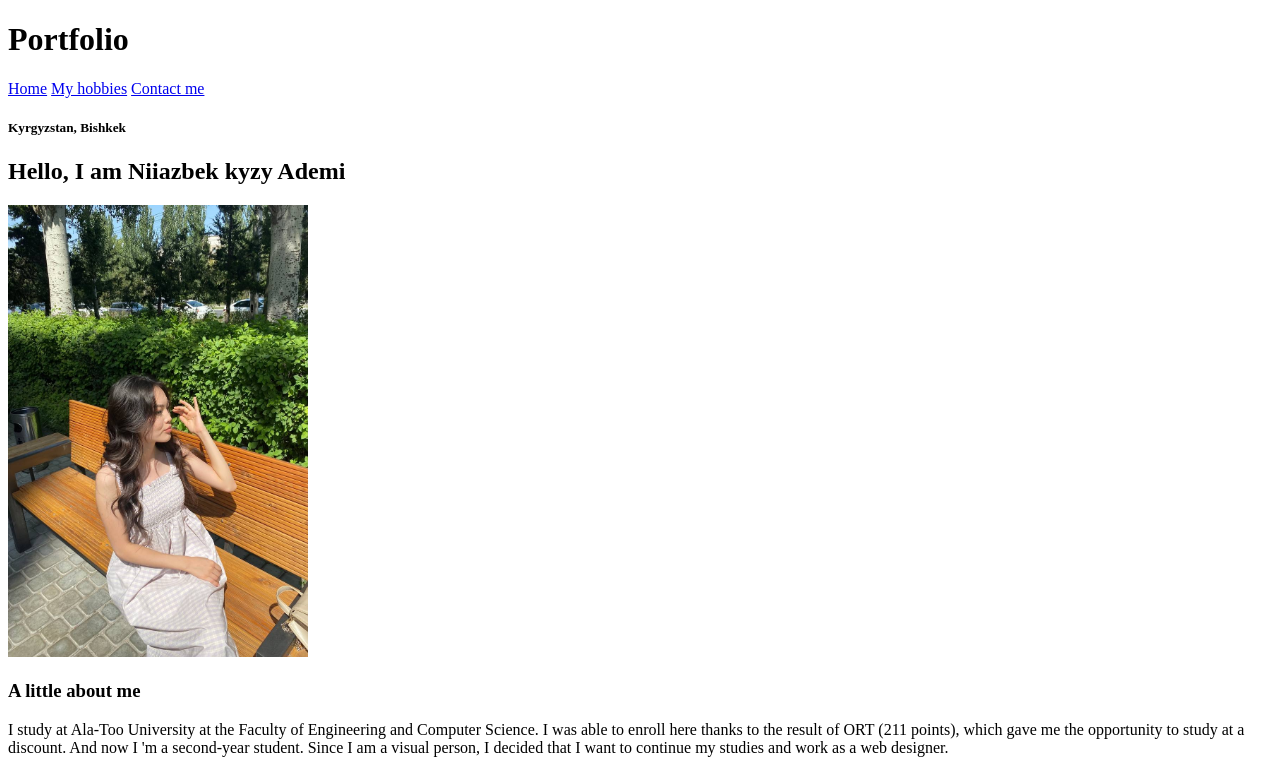
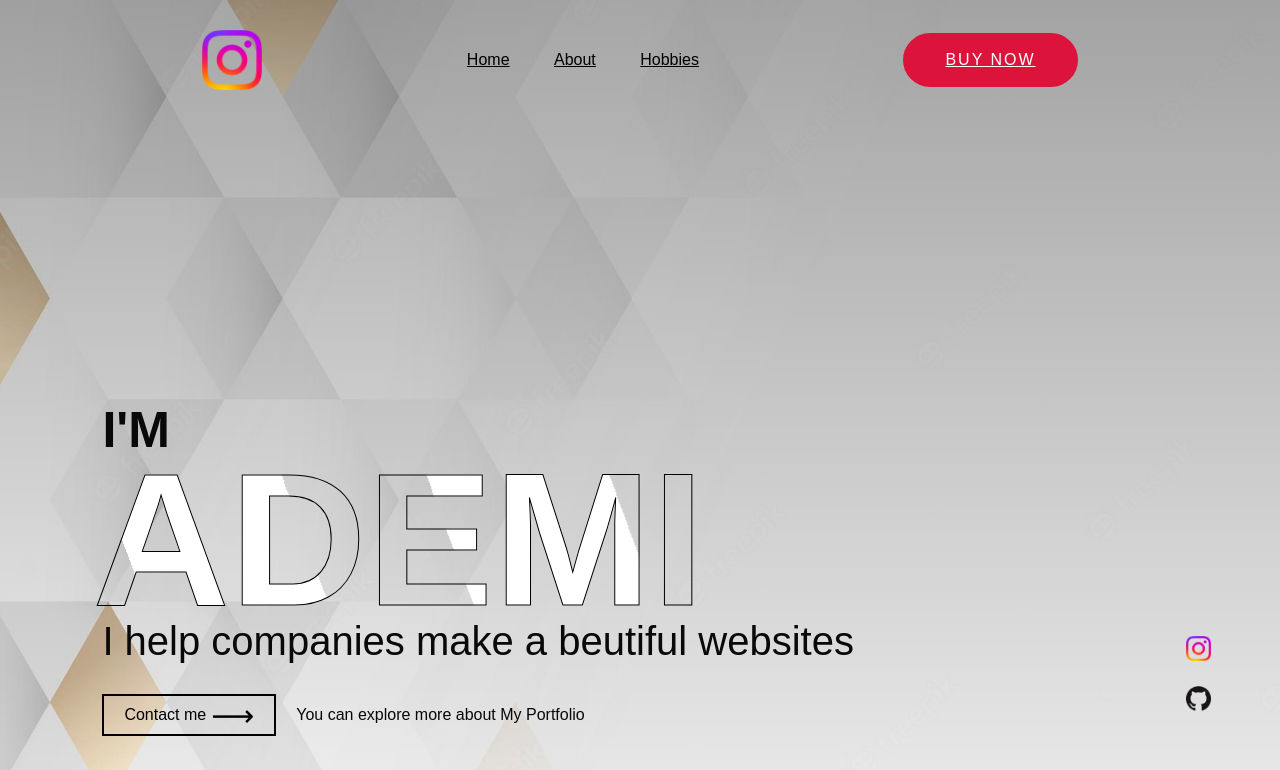
Before and after one commit to ademiniiazbekkyzy/portfolio, a plain HTML site: page index.html in a window 1280 px wide. Shown: the top 770 px of the page. Drawn offline with Linux system fonts and the light colour scheme.

Commit message:
added css

```diff
--- /dev/null
+++ b/css/style.css
@@ -0,0 +1,301 @@
+/* .center-img {
+    margin: 0;
+    padding: 0;
+    box-sizing: border-box;
+    font-family: 'Poppins', sans-serif;
+} */
+
+/* a{
+    text-decoration: none;
+}
+
+.hero{
+    width: 100%;
+    height: 100vh;
+    background: url();
+    background-size: cover; */
+
+/* } */
+nav{
+    display: flex;
+    align-items: center;
+    justify-content: space-between;
+    padding: 30px 100px;
+
+}
+
+.logo{
+    max-block-size: 60px;
+
+}
+nav ul li{
+    list-style: none;
+    display: inline-block;
+    padding: 10px 20px;
+
+}
+
+nav ul li a{
+    color: black;
+    position: relative;
+    padding: 5px 0;
+}
+nav ul li a:hover{
+    color: crimson;
+
+}
+
+nav ul li a:after{
+    content: "";
+    position: absolute;
+    left: 50%;
+    width: 0;
+    height: 3px;
+    background: crimson;
+    transition: 0.3s;
+    bottom: -5px;
+    transform: translateX(-50%);
+}
+
+nav ul li a:hover:after{
+    width: 50%;
+
+}
+
+.btn{
+    color: #fff;
+    font-size: 16px;
+    text-transform: uppercase;
+    letter-spacing: 2px;
+    padding: 16px 40px;
+    border-radius: 500px;
+    display: inline-block;
+    font-weight: 500;
+    transition: all .4s ease-in-out;
+    background-size: 152% 100%;
+    background: crimson;
+    border: 2px solid crimson;
+}
+
+.btn:hover{
+    background: transparent;
+    border-color: crimson;
+    color: crimson;
+}
+
+/* .content{
+    position: absolute;
+    top: 35%;
+    left: 8%;
+} */
+
+/* .content .title{
+    color: black;
+    font-size: 15px;
+    text-transform: uppercase;
+    letter-spacing: 4px;
+    display: inline-block;
+    margin-bottom: 20px;
+    background: linear-gradient(120deg, #1c99fe 20.69%, #7644ff 50.19%, crimson 79.69%);
+    -webkit-background-clip: text;
+    -webkit-text-fill-color: transparent; */
+
+/* }
+
+.content h1{
+    color: black;
+    font-size: 75px;
+    font-weight: 90px;
+    line-height: 90px;
+    text-transform: inherit;
+    width: 70%;
+
+
+} */
+
+/* .content h1 span{
+    color: crimson;
+}
+
+.content p{
+    width: 55%;
+    color: #757575;
+    margin-top: 25px;
+    margin-bottom: 30px;
+} */
+
+*{
+    margin: 0;
+    padding: 0;
+    box-sizing: border-box;
+    font-family: 'poppins', sans-serif;
+}
+
+.container{
+    width: 100%;
+    height: 100vh;
+    background-image: linear-gradient(rgba(0,0,0,0.3),transparent),url(/img/white-gold-geometric-pattern-background-vector_53876-140726.jpg);
+    background-size: cover;
+    background-position: center;
+    padding: 0 8%;
+    position: relative;
+
+}
+
+
+/* nav{
+    display: flex;
+    width: 100%;
+    align-items: center;
+    flex-wrap: wrap;
+    padding: 5px 0;
+} */
+
+/* .logo{
+    width: 120px;
+    cursor: pointer;
+} */
+
+
+
+/* nav{
+    display: flex;
+    align-items: center;
+    justify-content: space-between;
+    padding: 30px 100px;
+
+}
+
+.logo{
+    max-block-size: 60px;
+
+}
+nav ul li{
+    list-style: none; */
+    /* display: inline-block;
+    padding: 10px 20px;
+
+}
+
+nav ul li a{
+    color: black;
+    position: relative;
+    padding: 5px 0;
+}
+nav ul li a:hover{
+    color: crimson;
+
+}
+
+nav ul li a:after{
+    content: "";
+    position: absolute;
+    left: 50%;
+    width: 0;
+    height: 3px;
+    background: crimson;
+    transition: 0.3s;
+    bottom: -5px;
+    transform: translateX(-50%);
+} */
+
+
+/*  */
+
+/* nav ul{
+    flex: 1;
+    text-align: right;
+    padding-right: 30px;
+}
+
+nav ul li{
+    display: inline-block;
+    list-style: none;
+    margin: 10px 30px;
+}
+
+nav ul li a{
+    color: black;
+    text-decoration: none;
+}
+
+
+nav ul li a:after{
+    content: '';
+    width: 0;
+    height: 3px;
+    position: absolute;
+    bottom: -5px;
+    left: 50%;
+    transform: translateX(-50%);
+    background: black;
+    transition: width 0.3s;
+}
+
+nav ul li a:hover:after{
+    width: 50%;
+} */
+
+
+.text-box{
+    color: rgb(9, 9, 9);
+    position: absolute;
+    bottom: 8%;
+}
+
+.text-box p{
+    font-size: 50px;
+    font-weight: 600;
+
+}
+
+.text-box h1{
+    font-size: 190px;
+    line-height: 160px;
+    margin-left: -10px;
+    color: transparent;
+    -webkit-text-stroke: 1px black ;
+    background: url(/img/back.png);
+    -webkit-background-clip: text;
+}
+
+.text-box h3{
+    font-size: 40px;
+    font-weight: 500;
+}
+
+
+.text-box .row{
+    display: flex;
+    align-items: center;
+    flex-wrap: wrap;
+    margin-top: 30px;
+}
+.text-box a{
+    color: black;
+    text-decoration: none;
+    padding: 10px 20px;
+    margin-right: 20px;
+    border: 2px solid black;
+    display: flex;
+    align-items: center;
+
+}
+
+.text-box a span{
+    font-size: 30px;
+    line-height: 15px;
+    margin-left: 5px;
+}
+
+.social-icons{
+    position: absolute;
+    right: 5%;
+    bottom: 8%;
+}
+
+.social-icons img{
+    width: 25px;
+    display: block;
+    margin: 25px 5px;
+}
--- a/index.html
+++ b/index.html
@@ -4,27 +4,65 @@
     <meta charset="UTF-8">
     <meta http-equiv="X-UA-Compatible" content="IE=edge">
     <meta name="viewport" content="width=device-width, initial-scale=1.0">
+    <link rel="stylesheet" href="css/style.css">
     <title>Document</title>
 </head>
 <body>
-    <div>
-        <h1>Portfolio</h1>
-        <a href="#">Home</a>
-        <a href="#">My hobbies</a>
-        <a href="#">Contact me</a>
-        <h2></h2>
+    <div class="container">
+        <nav>
+            <img src="./img/1_Instagram_colored_svg_1-256.webp" class="logo" alt="">
+            <!-- <img src="./img/Снимок экрана 2022-10-01 в 18.22.28.png" alt="" width="100px" class="logo"> -->
+            <ul>
+                <li><a href="#">Home</a></li>
+                <li><a href="#">About</a></li>
+                <li><a href="#">Hobbies</a></li>
+            </ul>
+            <a href="#" class="btn">Buy now</a>
 
-        <h5>Kyrgyzstan, Bishkek</h5>
+        </nav>
 
-        <h2>Hello, I am
-            Niiazbek kyzy Ademi</h2>
+        <div class="text-box">
+            <p>I'M</p>
+            <h1>ADEMI</h1>
+            <h3>I help companies make a beutiful websites</h3>
+            <div class="row">
+                <a href="#">Contact me <span>&#x27F6;</span></a>
+                <span>You can explore more about My Portfolio</span>
 
-        <!-- <img src="./img/IMAGE 2022-09-16 12:50:08.jpg" alt="img" width="300px"> -->
-        <img src="./img/IMAGE 2022-09-20 18:56:01.jpg" alt="img" width="300px">
+            </div>
+        </div>
+
+        <div class="social-icons">
+            <a href="#"><img src="./img/1_Instagram_colored_svg_1-256.webp" alt=""></a>
+            <a href="#"><img src="./img/GitHub-Mark-120px-plus.png" alt=""></a>
+        </div>
+
+        <!-- <div class="content">
+            <span class="title">Student</span>
+            <h1>Hello, I'm <span>Ademi</span></h1>
+            <p>Lorem ipsum dolor sit amet consectetur adipisicing elit. Magni fuga ducimus eaque nobis quae eos quia error quaerat sed aperiam?
+            </p>
+            <a href="#" class="btn">Download CV</a> -->
 
 
 
-        <h3>A little about me</h3>
+        <!-- </div> -->
+        <!-- <a href="#">Home</a>
+        <a href="#">My hobbies</a>
+        <a href="#">Contact me</a> -->
+
+        <!-- <h5>Kyrgyzstan, Bishkek</h5>
+
+        <h2>Hello, I am
+            Niiazbek kyzy Ademi</h2> -->
+
+        <!-- <img src="./img/IMAGE 2022-09-16 12:50:08.jpg" alt="img" width="300px"> -->
+        <!-- <p>Hello, I am
+            Niiazbek kyzy Ademi<img src="./img/IMAGE 2022-09-20 18:56:01.jpg" alt="img" width="300px" class="center-img"></p> -->
+
+
+
+        <!-- <h3>A little about me</h3>
         <p>I study at Ala-Too University at the Faculty of Engineering and Computer Science. I was able to enroll here thanks to the result of ORT (211 points), which gave me the opportunity to study at a discount. And now I 'm a second-year student.
             Since I am a visual person, I decided that I want to continue my studies and work as a web designer.</p>
 
@@ -50,7 +88,7 @@
         <h3>Contact me</h3>
         <a href="https://www.instagram.com"><img src="./img/1_Instagram_colored_svg_1-256.webp" alt="instagram" width="50px"></a>
         <a href="https://github.com"><img src="./img/GitHub-Mark-120px-plus.png" alt="github" width="50px"></a>
-        <a href=""></a>
+        <a href=""></a> -->
 
 
     </div>
```
Also changed, not shown: img/back.png (added), img/white-gold-geometric-pattern-background-vector_53876-140726.jpg (added), img/Снимок экрана 2022-10-01 в 18.22.28.png (added).
